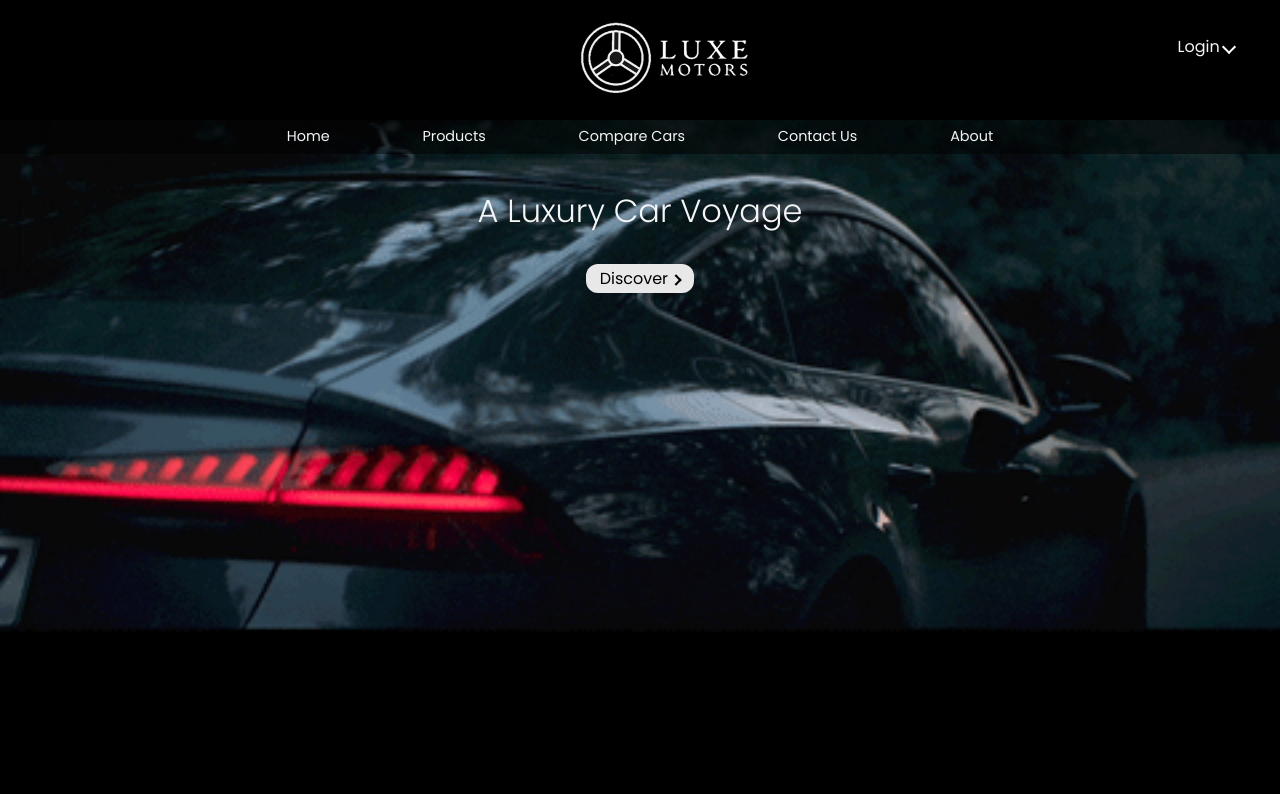
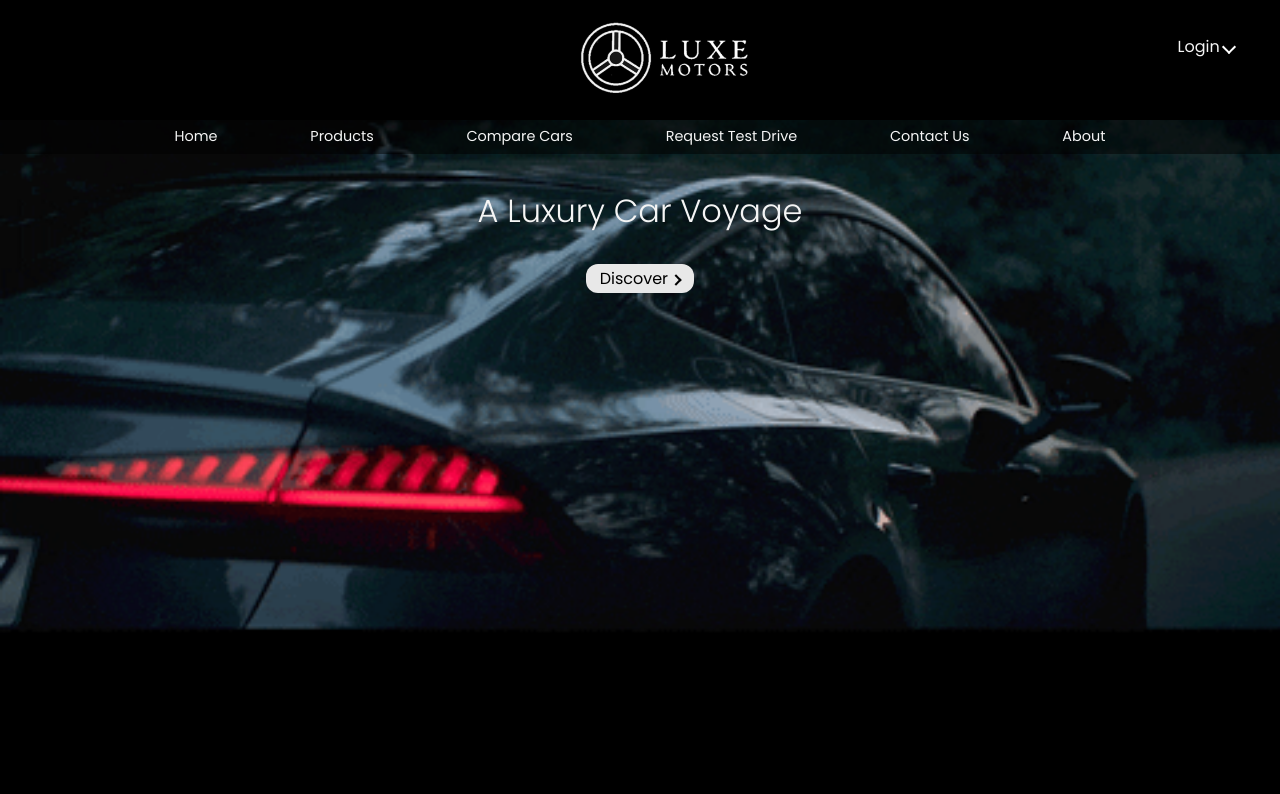
Before and after one commit to bechara-rizk/DealershipTeamOne, a Next.js app: page /home/homescreen in a window 1280 px wide. Shown: the top 794 px of the page. Built offline with nearby package versions, Linux system fonts and the light colour scheme; no server answers.

Commit message:
link testDrive Request page to navBar

```diff
--- a/src/components/Navbar.js
+++ b/src/components/Navbar.js
@@ -9,6 +9,7 @@ return (
       <li><a className="active" href="/home/homescreen">Home</a></li>
       <li><a href="/home/ProductsPage">Products</a></li>
       <li><a href="/home/compareCar">Compare Cars</a></li>
+      <li><a href="/home/testScheduling">Request Test Drive</a></li>
       <li><a href="/home/contactUs">Contact Us</a></li>
       <li><a href="/home/aboutUs">About</a></li>
     </ul>
```
